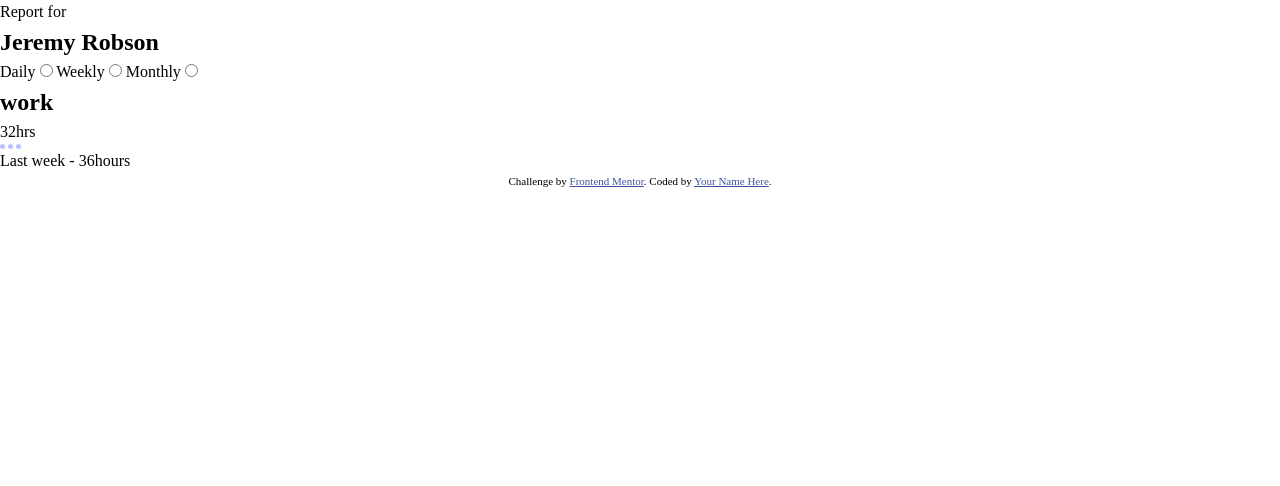
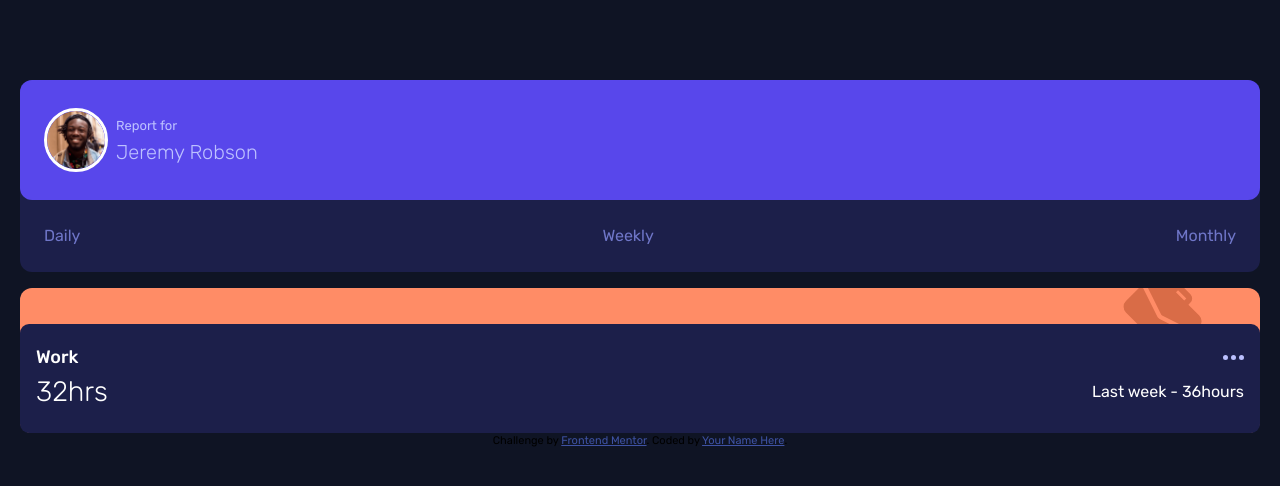
Before and after one commit to JEWebDev/time-tracking-dashboard, a plain HTML site: page index.html in a window 1280 px wide. Drawn offline with Linux system fonts and the light colour scheme.

Commit message:
Add styles for cards

```diff
--- a/index.html
+++ b/index.html
@@ -20,8 +20,8 @@
   <body>
     <main>
       <article class="user">
-        <header class="userInfo">
-          <img src="" alt="" />
+        <header class="user-info">
+          <img src="images/image-jeremy.png" alt="Jeremy" />
           <div class="wrapper">
             <span>Report for</span>
             <h1>Jeremy Robson</h1>
@@ -29,24 +29,26 @@
         </header>
         <nav>
           <form action="" id="timeframe-form">
+            <input type="radio" name="timeframe" id="daily" value="day" />
             <label for="daily">Daily</label>
-            <input type="radio" name="timeframe" id="daily" value="day" />
-            <label for="timeframe">Weekly</label>
+
             <input type="radio" name="timeframe" id="weekly" value="week" />
-            <label for="timeframe">Monthly</label>
+            <label for="weekly">Weekly</label>
+
             <input type="radio" name="timeframe" id="monthly" value="month" />
+            <label for="monthly">Monthly</label>
           </form>
         </nav>
       </article>
       <section class="dashboard" id="dashboard">
-        <article>
-          <div class="descrition">
+        <article class="task work" id="task">
+          <div class="description">
             <div class="wrapper">
-              <h2 id="task">work</h2>
-              <p class="hours" id="hours">32hrs</p>
+              <h2 id="task">Work</h2>
+              <img src="images/icon-ellipsis.svg" alt="three white dots" />
             </div>
             <div class="wrapper">
-              <img src="images/icon-ellipsis.svg" alt="three white dots" />
+              <p class="hours" id="hours">32hrs</p>
               <p class="timeframe" id="timeframe">Last week - 36hours</p>
             </div>
           </div>
--- a/style.css
+++ b/style.css
@@ -2,12 +2,12 @@
 
 :root {
   --Blue: hsl(246, 80%, 60%);
-  --Light-red: hsl(15, 100%, 70%);
-  --Soft-blue: hsl(195, 74%, 62%);
-  --Light-red: hsl(348, 100%, 68%);
-  --Lime-green: hsl(145, 58%, 55%);
-  --Violet: hsl(264, 64%, 52%);
-  --Soft-orange: hsl(43, 84%, 65%);
+  --work: hsl(15, 100%, 70%);
+  --play: hsl(195, 74%, 62%);
+  --study: hsl(348, 100%, 68%);
+  --exercise: hsl(145, 58%, 55%);
+  --social: hsl(264, 64%, 52%);
+  --self-care: hsl(43, 84%, 65%);
 
   --Very-dark-blue: hsl(226, 43%, 10%);
   --Dark-blue: hsl(235, 46%, 20%);
@@ -83,6 +83,141 @@ h6 {
   isolation: isolate;
 }
 
+body {
+  min-height: 100dvh;
+  padding: 5rem 1.25rem;
+  font-family: var(--ff-regular);
+  font-weight: var(--ff-regular);
+  font-size: 1rem;
+
+  background-color: var(--Very-dark-blue);
+}
+
+.user {
+  max-width: 100%;
+  background-color: var(--Dark-blue);
+  border-radius: 12px;
+  .user-info {
+    background-color: var(--Blue);
+    border-radius: 12px;
+    padding: 1.75rem 1.5rem;
+    display: flex;
+    align-items: center;
+    gap: 0.5rem;
+
+    color: var(--Pale-Blue);
+    img {
+      max-width: 4rem;
+      border-radius: 100%;
+      border: 3px solid white;
+    }
+
+    span {
+      font-size: 13px;
+      font-weight: var(--fw-regular);
+      color: var(--Pale-Blue);
+    }
+    h1 {
+      font-weight: var(--fw-thin);
+      font-size: 1.25rem;
+    }
+  }
+
+  nav {
+    padding: 1.5rem;
+    border-bottom-left-radius: 10px;
+
+    form {
+      display: flex;
+      justify-content: space-between;
+      color: var(--Desaturated-blue);
+
+      input[type="radio"] {
+        display: none;
+      }
+
+      input[type="radio"]:checked + label {
+        color: white;
+      }
+
+      label:hover {
+        cursor: pointer;
+      }
+    }
+  }
+}
+main {
+  display: grid;
+  grid-template-columns: minmax(0, 1fr);
+  gap: 1rem;
+
+  .work {
+    background-color: var(--work);
+    background-image: url("images/icon-work.svg");
+    background-position: 95% -20%;
+  }
+
+  .play {
+    background-color: var(--play);
+    background-image: url("images/icon-play.svg");
+  }
+
+  .study {
+    background-color: var(--study);
+    background-image: url("images/icon-study.svg");
+  }
+
+  .exercise {
+    background-color: var(--exercise);
+    background-image: url(images/icon-exercise.svg);
+  }
+
+  .social {
+    background-color: var(--social);
+    background-image: url(images/icon-social.svg);
+  }
+
+  .selfcare {
+    background-color: var(--self-care);
+    background-image: url(images/icon-self-care.svg);
+  }
+
+  .task {
+    padding-top: 2.25rem;
+    border-radius: 12px;
+
+    background-repeat: no-repeat;
+  }
+
+  .description {
+    background-color: var(--Dark-blue);
+    border-radius: 9px;
+    padding: 1.25rem 1rem;
+
+    .wrapper {
+      display: flex;
+      justify-content: space-between;
+      align-items: center;
+    }
+
+    h2 {
+      color: white;
+      font-weight: var(--fw-semi-bold);
+      font-size: 18px;
+    }
+
+    .hours {
+      font-size: 1.75rem;
+      color: white;
+      font-weight: var(--fw-thin);
+    }
+
+    .timeframe {
+      color: white;
+    }
+  }
+}
+
 .attribution {
   font-size: 11px;
   text-align: center;
```
